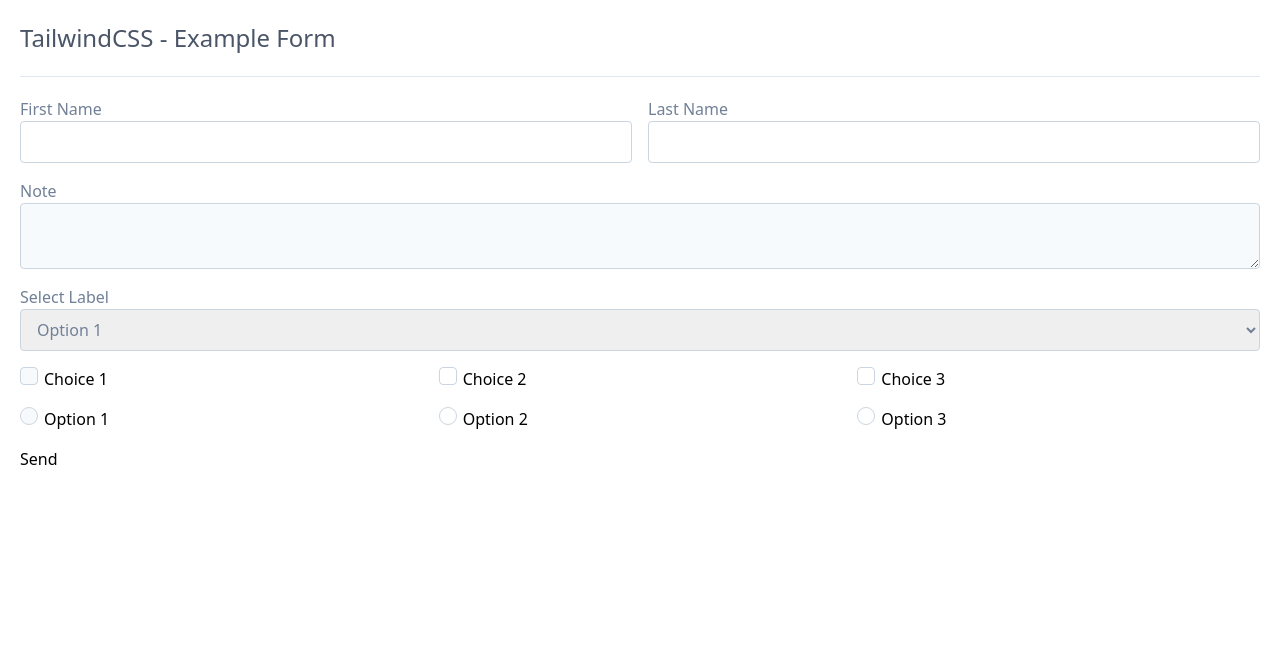
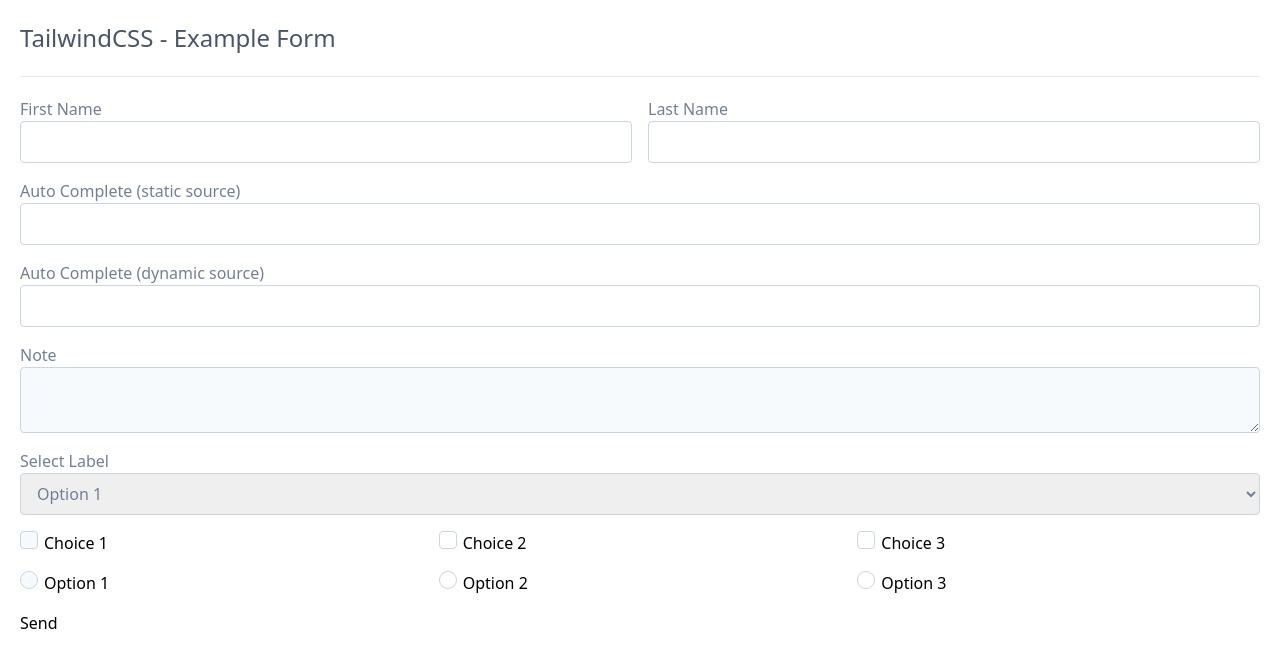
Before and after one commit to rzfury/rz-next-tailwind, a Next.js app: page /form in a window 1280 px wide. Shown: the top 668 px of the page. Built offline with nearby package versions, Linux system fonts and the light colour scheme.

Commit message:
add experimental autocomplete

```diff
--- a/global.d.ts
+++ b/global.d.ts
@@ -25,8 +25,18 @@
     interface Form extends React.FormHTMLAttributes<HTMLFormElement> { }
 
     interface Group {
-      children: JSX.Element[];
+      children: JSX.Element[] | JSX.Element;
     }
+
+    interface AutoComplete {
+      label?: string;
+      source?: ((keyword: string) => string[]) | ((keyword: string) => AutoCompleteOption[]) | string[] | AutoCompleteOption[] | any;
+      minChar?: number;
+      disabled?: boolean;
+      readonly?: boolean;
+    }
+
+    type AutoCompleteOption = { label: string, value: string };
 
     interface Checkbox extends React.InputHTMLAttributes<HTMLInputElement> {
       label?: string;
@@ -137,3 +147,13 @@
   }
 
 }
+
+declare namespace RazorWindStates {
+  namespace Form {
+    interface AutoComplete {
+      highlightIndex: number;
+      matches: (RazorWindProps.Form.AutoCompleteOption | string)[];
+      showDropdown: boolean;
+    }
+  }
+}
--- a/package.json
+++ b/package.json
@@ -11,12 +11,14 @@
     "dotenv": "^8.2.0",
     "heroicons": "^0.4.2",
     "next": "latest",
+    "node-fetch": "^2.6.1",
     "react": "^16.13.1",
     "react-dom": "^16.13.1",
     "tailwindcss": "^1.8.12"
   },
   "devDependencies": {
     "@types/node": "^14.11.4",
+    "@types/node-fetch": "^2.5.7",
     "@types/react": "^16.9.51",
     "postcss-flexbugs-fixes": "4.2.1",
     "postcss-import": "^12.0.1",
--- /dev/null
+++ b/src/components/form/autocomplete.tsx
@@ -0,0 +1,92 @@
+import React from 'react';
+import conclass from '../../utility/conclass';
+
+class AutoComplete extends React.Component<RazorWindProps.Form.AutoComplete, RazorWindStates.Form.AutoComplete> {
+  private inputRef: HTMLInputElement;
+
+  constructor(props: RazorWindProps.Form.AutoComplete) {
+    super(props);
+
+    this.state = {
+      highlightIndex: -1,
+      matches: [],
+      showDropdown: false,
+    }
+  }
+
+  componentDidMount() {
+    this.inputRef.addEventListener('keydown', (event) => {
+      if(event.key === 'ArrowUp' && this.state.highlightIndex > 0) {
+        event.preventDefault();
+        this.setState(prev => ({ highlightIndex: prev.highlightIndex - 1 }));
+      }
+      else if(event.key === 'ArrowDown' && this.state.highlightIndex < this.state.matches.length - 1) {
+        event.preventDefault();
+        this.setState(prev => ({ highlightIndex: prev.highlightIndex + 1 }));
+      }
+      else if(event.key === 'Enter') {
+        event.preventDefault();
+        const value = this.state.matches[this.state.highlightIndex];
+        this.onSelect(typeof(value) === 'string' ? value : value.value);
+      }
+    });
+  }
+
+  searchMatch = async (event: React.ChangeEvent<HTMLInputElement>) => {
+    !this.state.showDropdown && this.setState({ showDropdown: true });
+
+    const inputValue = event.target.value;
+    const minChar = this.props.minChar ? this.props.minChar : 0;
+    if (inputValue.length > minChar) {
+      if (Array.isArray(this.props.source)) {
+        const matches = (this.props.source as any).filter(
+          (val: string) => val.toLowerCase().includes(inputValue.toLowerCase())
+        );
+        this.setState({ matches, highlightIndex: -1 });
+      }
+      else if(typeof(this.props.source) === 'function') {
+        const matches = await this.props.source(inputValue);
+        this.setState({ matches, highlightIndex: -1 });
+      }
+    }
+  }
+
+  onSelect = (value: string) => {
+    this.inputRef.value = value;
+    this.setState({ showDropdown: false });
+  }
+
+  render() {
+    return (
+      <div className="relative">
+        <label className="text-gray-600">{this.props.label}</label>
+        <input
+          ref={ref => this.inputRef = ref}
+          type="text"
+          className={conclass('form-text-input', this.state.showDropdown && 'z-20')}
+          onChange={this.searchMatch}
+          disabled={this.props.disabled}
+          readOnly={this.props.readonly}
+        />
+        <div className={conclass('absolute mt-2 py-2 z-20 flex flex-col w-full h-fit bg-white shadow-lg border border-gray-300 text-gray-700 rounded', (!this.state.showDropdown || this.state.matches.length === 0) && 'hidden')}>
+          { this.state.matches
+            .map((val, i) => (
+              <a
+                className={conclass('p-2 hover:bg-gray-200 cursor-pointer', (this.state.highlightIndex === i) && 'bg-gray-200')}
+                key={val.toString()}
+                onClick={() => this.onSelect(typeof (val) === 'string' ? val : val.value)}>
+                {val}
+              </a>
+            ))
+          }
+        </div>
+        <div
+          className={conclass('fixed inset-0 z-10', (!this.state.showDropdown || this.state.matches.length === 0) && 'hidden')}
+          onClick={() => this.setState({ showDropdown: false })}
+        ></div>
+      </div>
+    );
+  }
+}
+
+export default AutoComplete;
--- a/src/pages/form.tsx
+++ b/src/pages/form.tsx
@@ -1,12 +1,14 @@
 import React from 'react';
+import fetch from 'node-fetch';
 
+import AutoComplete from '../components/form/autocomplete';
 import Checkbox from '../components/form/checkbox';
-import Form from '../components/form/form';
 import Field from '../components/form/field';
 import FieldArea from '../components/form/field-area';
+import Form from '../components/form/form';
 import FormGroup from '../components/form/group';
+import Radio from '../components/form/radio';
 import Select from '../components/form/select';
-import Radio from '../components/form/radio';
 
 export default class ExampleForm extends React.Component {
   render() {
@@ -19,6 +21,35 @@
             <Field label="First Name" name="firstName"/>
             <Field label="Last Name" name="lastName" />
           </FormGroup>
+          <AutoComplete
+            label="Auto Complete (static source)"
+            source={[
+              'Choice 1',
+              'Choice 2',
+              'Option 1',
+              'Option 2',
+              'Option 3',
+            ]}
+          />
+          <AutoComplete
+            label="Auto Complete (dynamic source)"
+            source={async (keyword) => {
+              let matches: any = [];
+
+              await fetch('http://www.json-generator.com/api/json/get/cfJpSfFLhe?indent=2')
+                .then(async (res: any) => {
+                  const data = await res.json();
+                  matches = data.filter(
+                    (val: any) => val.value().toLowerCase().includes(keyword.toLowerCase())
+                  );
+                  return (matches as any);
+                })
+                .catch((err) => {
+
+                });
+
+            }}
+          />
           <FieldArea label="Note" name="note" disabled/>
           <Select
             label="Select Label"
```
Also changed, not shown: 1 other file (tests, documents, lock files or other folders).
